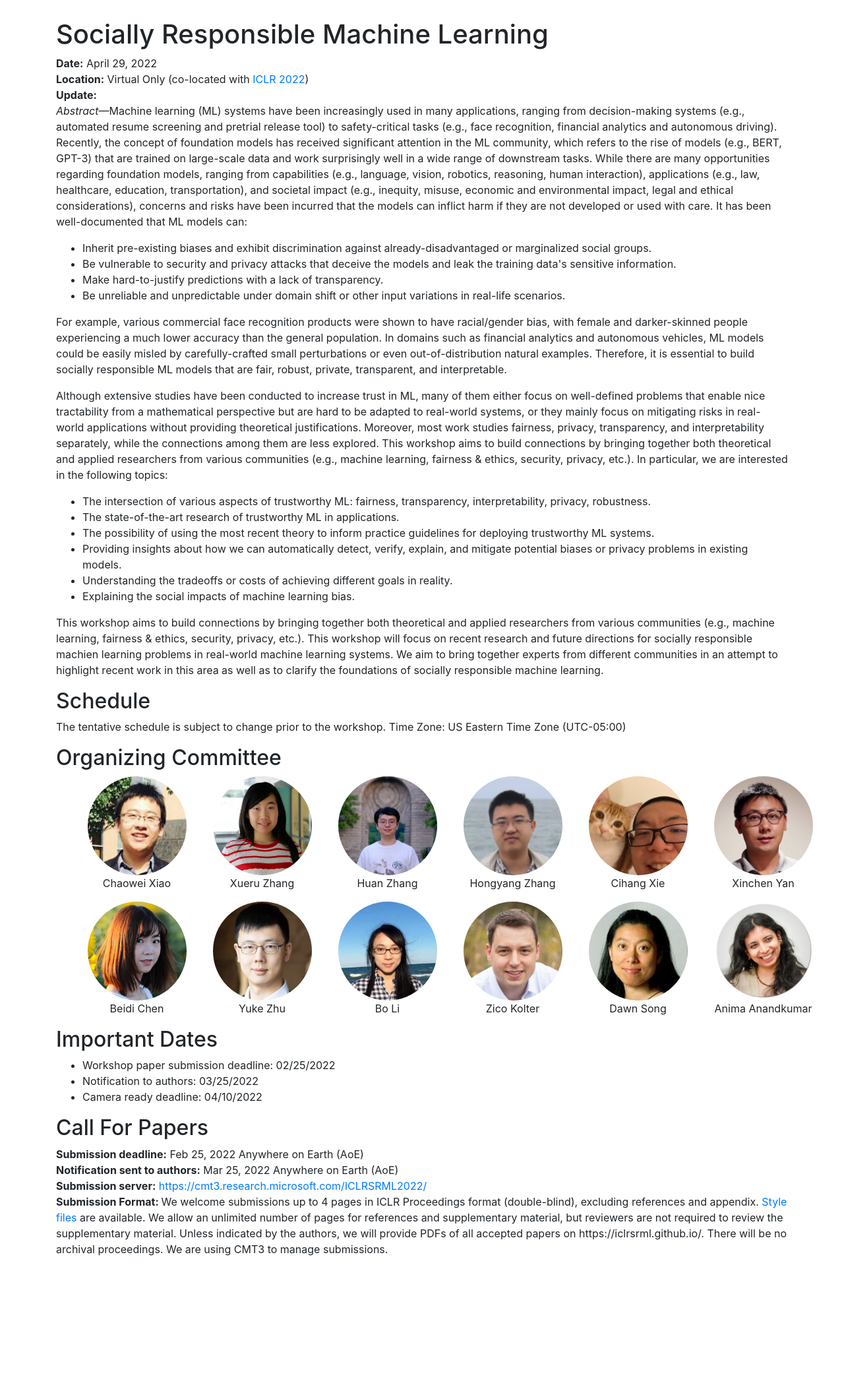
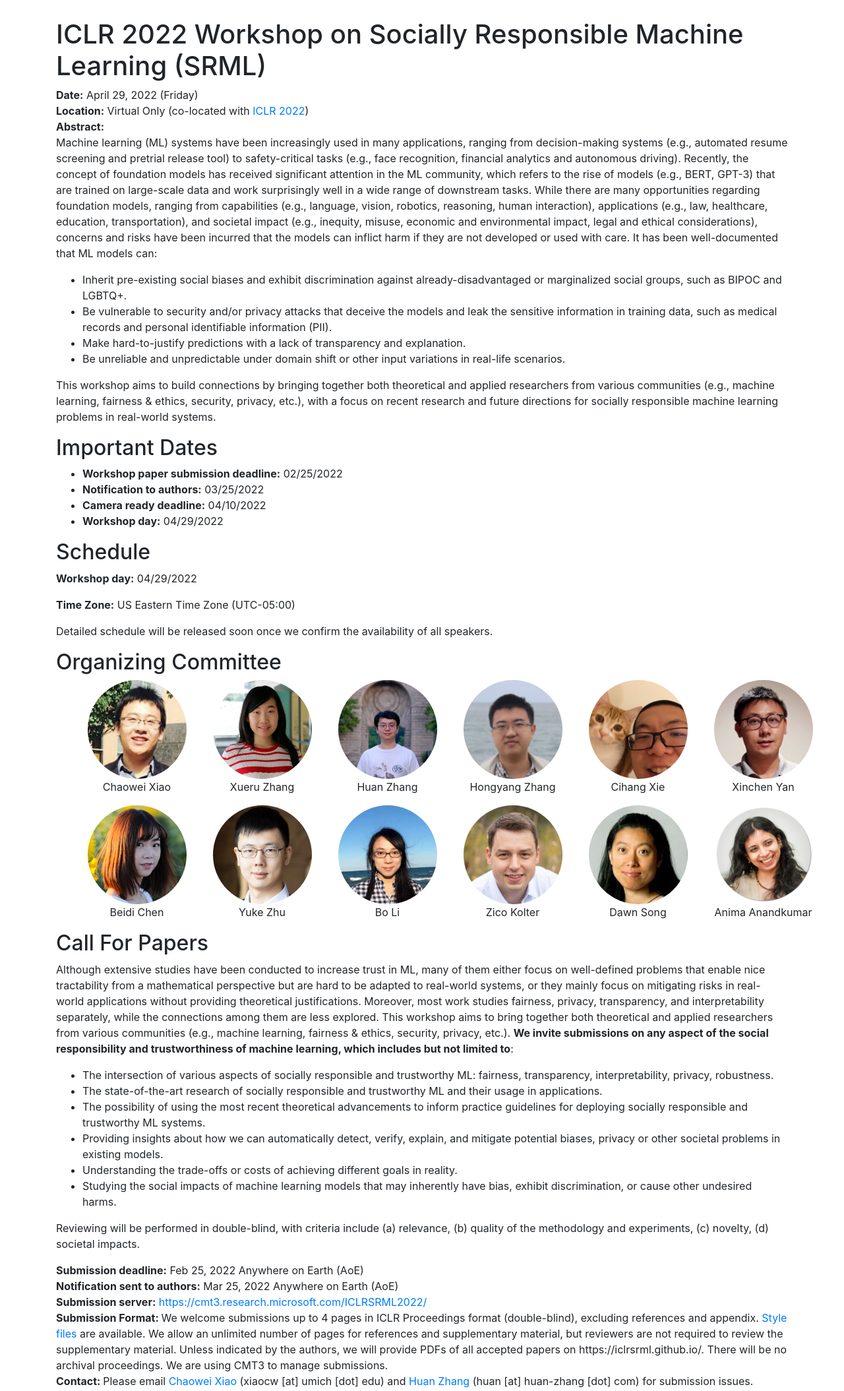
Before and after one commit to iclrsrml/iclrsrml.github.io, a plain HTML site: page index.html in a window 1280 px wide. Shown: the part 20-2129 px from the top of the page at 66% size. Before the commit the page ends 1942 px from the top, so only its background shows below. Drawn offline with Linux system fonts and the light colour scheme.

Commit message:
update website

```diff
--- a/index.html
+++ b/index.html
@@ -4,7 +4,7 @@
   <meta name="viewport" content="width=device-width, initial-scale=1, shrink-to-fit=no">
   <meta name="description" content="ICLR Workshop on Security in Machine Learning">
 
-  <title>Socially Responsible Machine Learning</title>
+  <title>ICLR 2022 Workshop on Socially Responsible Machine Learning</title>
 
   <!-- Bootstrap core CSS -->
   <link href="bootstrap.min.css" rel="stylesheet">
@@ -14,11 +14,10 @@
 
 <!-- Begin page content -->
 <main role="main" class="container">
-  <h1 class="mt-5 cneter">Socially Responsible Machine Learning
+  <h1 class="mt-5 cneter">ICLR 2022 Workshop on Socially Responsible Machine Learning (SRML)
 </h1>
-  <p class="mb-0"><b>Date:</b> April 29, 2022</p>
+  <p class="mb-0"><b>Date:</b> April 29, 2022 (Friday)</p>
   <p class="mb-0"><b>Location:</b> Virtual Only (co-located with <a href="https://iclr.cc/Conferences/2022/">ICLR 2022</a>)</p>
-  <p class="mb-0"><b>Update:</b></p>
   <!-- <p>
     <ul>
       <li>
@@ -27,47 +26,42 @@
     </ul>
   </p> -->
   <!-- <p class="mb-0"><b>Contact:</b> xxx (this will email all organizers)</p> -->
+  <p class="mb-0"><b>Abstract:</b></p>
+  Machine learning (ML) systems have been increasingly used in many applications, ranging from decision-making systems (e.g., automated resume screening and pretrial release tool) to safety-critical tasks (e.g., face recognition, financial analytics and autonomous driving). Recently, the concept of foundation models has received significant attention in the ML community, which refers to the rise of models (e.g., BERT, GPT-3) that are trained on large-scale data and work surprisingly well in a wide range of downstream tasks. While there are many opportunities regarding foundation models, ranging from capabilities (e.g., language, vision, robotics, reasoning, human interaction), applications (e.g., law, healthcare, education, transportation), and societal impact (e.g., inequity, misuse, economic and environmental impact, legal and ethical considerations), concerns and risks have been incurred that the models can inflict harm if they are not developed or used with care. It has been well-documented that ML models can:
+
+    <p>
+    <ul>
+      <li>Inherit pre-existing social biases and exhibit discrimination against already-disadvantaged or marginalized social groups, such as BIPOC and LGBTQ+.</li>
+      <li>Be vulnerable to security and/or privacy attacks that deceive the models and leak the sensitive information in training data, such as medical records and personal identifiable information (PII).</li>
+      <li>Make hard-to-justify predictions with a lack of transparency and explanation.</li>
+      <li>Be unreliable and unpredictable under domain shift or other input variations in real-life scenarios.</li>
+    </ul>
+    </p>
   <p>
-    <i>Abstract</i>—Machine learning (ML) systems have been increasingly used in many applications, ranging from decision-making systems (e.g., automated resume screening and pretrial release tool) to safety-critical tasks (e.g., face recognition, financial analytics and autonomous driving). Recently, the concept of foundation models has received significant attention in the ML community, which refers to the rise of models (e.g., BERT, GPT-3) that are trained on large-scale data and work surprisingly well in a wide range of downstream tasks. While there are many opportunities regarding foundation models, ranging from capabilities (e.g., language, vision, robotics, reasoning, human interaction), applications (e.g., law, healthcare, education, transportation), and societal impact (e.g., inequity, misuse, economic and environmental impact, legal and ethical considerations), concerns and risks have been incurred that the models can inflict harm if they are not developed or used with care. It has been well-documented that ML models can:
-
-    <ul>
-      <li>  Inherit pre-existing biases and exhibit discrimination against already-disadvantaged or marginalized social groups.</li>
-      <li> Be vulnerable to security and privacy attacks that deceive the models and leak the training data's sensitive information.
-       </li>
-      <li>    Make hard-to-justify predictions with a lack of transparency.
-      </li>
-      <li>Be unreliable and unpredictable under domain shift or other input variations in real-life scenarios.
-      </li>
-    </ul>
-
-    For example, various commercial face recognition products were shown to have racial/gender bias, with female and darker-skinned people experiencing a much lower accuracy than the general population. In domains such as financial analytics and autonomous vehicles, ML models could be easily misled by carefully-crafted small perturbations or even out-of-distribution natural examples. Therefore, it is essential to build socially responsible ML models that are fair, robust, private, transparent, and interpretable.
-  </p>
-    <p>
-
-Although extensive studies have been conducted to increase trust in ML, many of them either focus on well-defined problems that enable nice tractability from a mathematical perspective but are hard to be adapted to real-world systems, or they mainly focus on mitigating risks in real-world applications without providing theoretical justifications. Moreover, most work studies fairness, privacy, transparency, and interpretability separately, while the connections among them are less explored. This workshop aims to build connections by bringing together both theoretical and applied researchers from various communities (e.g., machine learning, fairness & ethics, security, privacy, etc.).  In particular, we are interested in the following topics:
-
-<ul>
-  <li>The intersection of various aspects of trustworthy ML: fairness, transparency, interpretability, privacy, robustness.</li>
-    <li>The state-of-the-art research of trustworthy ML in applications.</li>
-    <li>The possibility of using the most recent theory to inform practice guidelines for deploying trustworthy ML systems.</li>
-    <li> Providing insights about how we can automatically detect, verify, explain, and mitigate potential biases or privacy problems in existing models.</li>
-      <li>Understanding the tradeoffs or costs of achieving different goals in reality.</li>
-        <li>Explaining the social impacts of machine learning bias.   </li>
-
-  </li>
-
-</ul>
-      This workshop aims to build connections by bringing together both theoretical and applied researchers from various communities (e.g., machine learning, fairness & ethics, security, privacy, etc.).  This workshop will focus on recent research and future directions for socially responsible machien learning  problems in real-world machine learning systems. We aim to bring together experts from different communities in an attempt to highlight recent work in this area as well as to clarify the foundations of socially responsible machine learning.
+      This workshop aims to build connections by bringing together both theoretical and applied researchers from various communities (e.g., machine learning, fairness &amp; ethics, security, privacy, etc.), with a focus on recent research and future directions for socially responsible machine learning problems in real-world systems.
 
   </p>
   <p>
+  <!--For example, various commercial face recognition products were shown to have racial/gender bias, with female and darker-skinned people experiencing a higher chance of classification error. Additionally, in domains such as financial analytics and autonomous vehicles, ML models could be easily misled by carefully-crafted small perturbations or even simple out-of-distribution natural examples. Therefore, it is essential to build socially responsible ML models that are fair, robust, private, transparent, and interpretable. -->
      <!-- Finally, we hope to chart out important directions for future work and cross-community collaborations, including computer vision, machine learning, security, and multimedia communities. -->
   </p>
   <!-- <h2>Sponsor</h2> -->
   <!-- <p></p> -->
 
+<h2>Important Dates</h2>
+<ul>
+  <li><b>Workshop paper submission deadline:</b> 02/25/2022</li>
+  <li><b>Notification to authors:</b> 03/25/2022</li>
+  <li><b>Camera ready deadline:</b> 04/10/2022</li>
+  <li><b>Workshop day:</b> 04/29/2022</li>
+</ul>
+
+
   <h2>Schedule</h2>
-  <p>The tentative schedule is subject to change prior to the workshop. Time Zone: US Eastern Time Zone (UTC-05:00)  </p>
+  <p><b>Workshop day:</b> 04/29/2022</p>
+  <p><b>Time Zone:</b> US Eastern Time Zone (UTC-05:00)  </p>
+  <p>Detailed schedule will be released soon once we confirm the availability of all speakers.</p>
+  <!-- <p>The tentative schedule is subject to change prior to the workshop.</p> -->
   <!-- <p>Accepted paper can be found <a href="paper.html">here</a>.</p> -->
   <h2>Organizing Committee</h2>
   <div class="row justify-content-around">
@@ -182,16 +176,24 @@ Although extensive studies have been conducted to increase trust in ML, many of
 
 
 
-<h2>Important Dates</h2>
+<h2>Call For Papers</h2>
+
+Although extensive studies have been conducted to increase trust in ML, many of them either focus on well-defined problems that enable nice tractability from a mathematical perspective but are hard to be adapted to real-world systems, or they mainly focus on mitigating risks in real-world applications without providing theoretical justifications. Moreover, most work studies fairness, privacy, transparency, and interpretability separately, while the connections among them are less explored. This workshop aims to bring together both theoretical and applied researchers from various communities (e.g., machine learning, fairness &amp; ethics, security, privacy, etc.). <b>We invite submissions on any aspect of the social responsibility and trustworthiness of machine learning, which includes but not limited to</b>:
+
+<p>
 <ul>
-  <li>Workshop paper submission deadline: 02/25/2022</li>
-  <li>Notification to authors: 03/25/2022</li>
-  <li>Camera ready deadline: 04/10/2022</li>
+    <li>The intersection of various aspects of socially responsible and trustworthy ML: fairness, transparency, interpretability, privacy, robustness.</li>
+    <li>The state-of-the-art research of socially responsible and trustworthy ML and their usage in applications.</li>
+    <li>The possibility of using the most recent theoretical advancements to inform practice guidelines for deploying socially responsible and trustworthy ML systems.</li>
+    <li>Providing insights about how we can automatically detect, verify, explain, and mitigate potential biases, privacy or other societal problems in existing models.</li>
+    <li>Understanding the trade-offs or costs of achieving different goals in reality.</li>
+    <li>Studying the social impacts of machine learning models that may inherently have bias, exhibit discrimination, or cause other undesired harms.</li>
 </ul>
-
-
-
-<h2>Call For Papers</h2>
+</p>
+<p>
+Reviewing will be performed in double-blind, with criteria include (a) relevance, (b) quality of the methodology and experiments, (c) novelty, (d) societal impacts.
+<p>
+<p>
   <p class="mb-0"><b>Submission deadline:</b> Feb 25, 2022 Anywhere on Earth (AoE)</p>
   <p class="mb-0"><b>Notification sent to authors:</b> Mar 25, 2022 Anywhere on Earth (AoE)</p>
   <p class="mb-0"><b>Submission server:</b> <a href="https://cmt3.research.microsoft.com/ICLRSRML2022/" target="_blank">https://cmt3.research.microsoft.com/ICLRSRML2022/</a></p>
@@ -199,6 +201,8 @@ Although extensive studies have been conducted to increase trust in ML, many of
    <p class="mb-0"><b>Submission Format: </b> We welcome submissions up to 4 pages in ICLR Proceedings format (double-blind), excluding references and appendix. <a href="https://github.com/ICLR/Master-Template/raw/master/archive/iclr2022.zip">Style files</a>  are available.   We allow an unlimited number of pages for references and supplementary material, but reviewers are not required to review the supplementary material.  Unless indicated by the authors, we will provide PDFs of all accepted papers on https://iclrsrml.github.io/.  There will be no archival proceedings.
 
     We are using CMT3 to manage submissions.
+    </p>
+    <p class="mb-0"><b>Contact: </b> Please email <a href="https://xiaocw11.github.io/">Chaowei Xiao</a> (xiaocw [at] umich [dot] edu) and <a href="https://huan-zhang.com/">Huan Zhang</a> (huan [at] huan-zhang [dot] com) for submission issues.
     </p>
     <!-- <p class="mb-0"><b>Ethics: </b> We ask that authors think about the broader impact and ethical considerations of their work. For example, authors may consider whether there is potential use for the data or methods to create or exacerbate unfair bias. Authors are not required to have a broader impact statement in their paper, but will be asked to submit one paragraph (3-4 sentences) as a separate field in OpenReview at the time of submission. See this guide for help with the statement. Reviewers will be asked to consult the ICLR 2021 code of ethics when reviewing submissions. Reviewers cannot reject papers based on ethical considerations, but in very rare cases, the workshop organizers may reject papers that blatantly violate the code of ethics (e.g., if the primary application directly causes harm or injury).
     </p> -->
```
